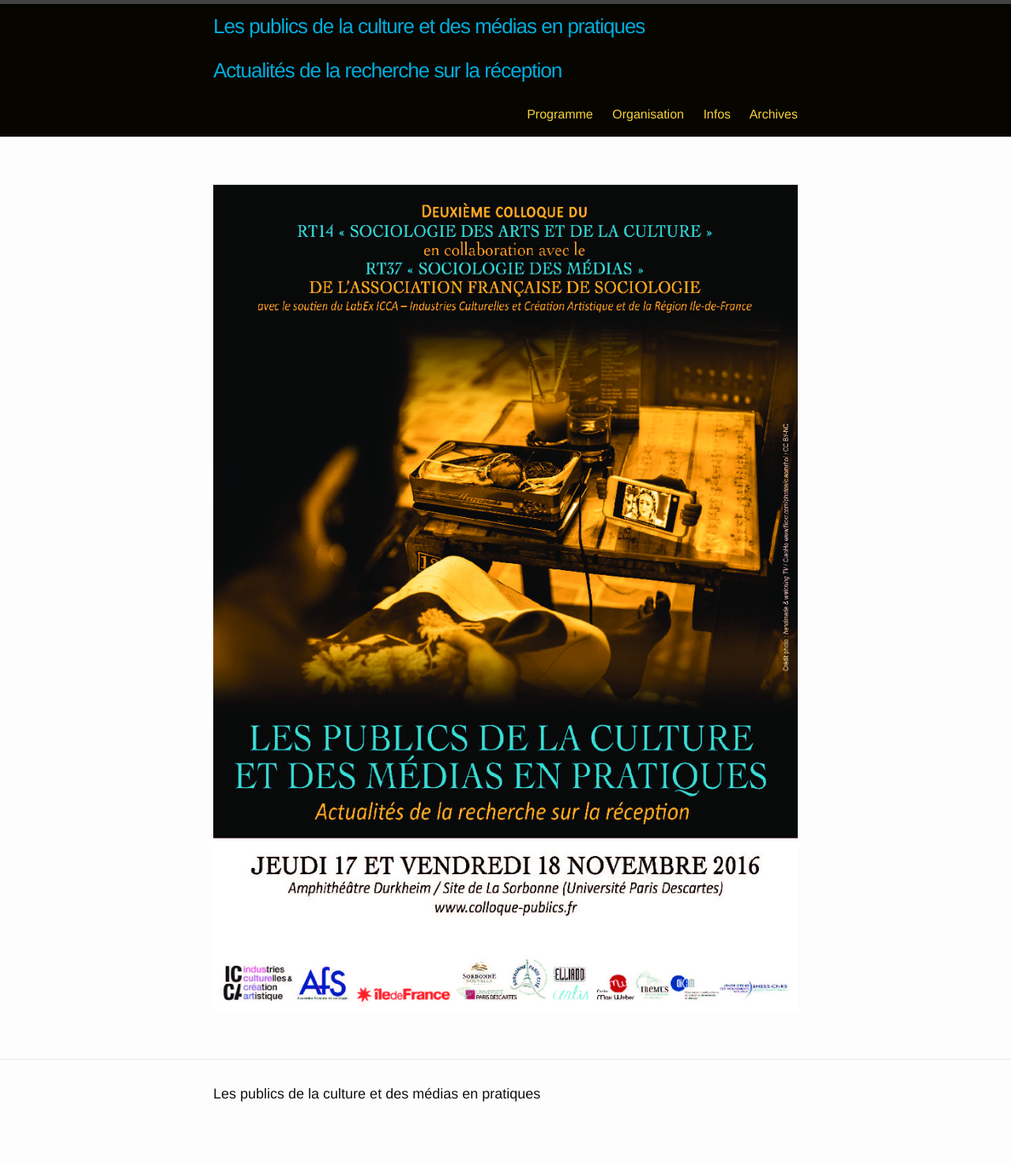
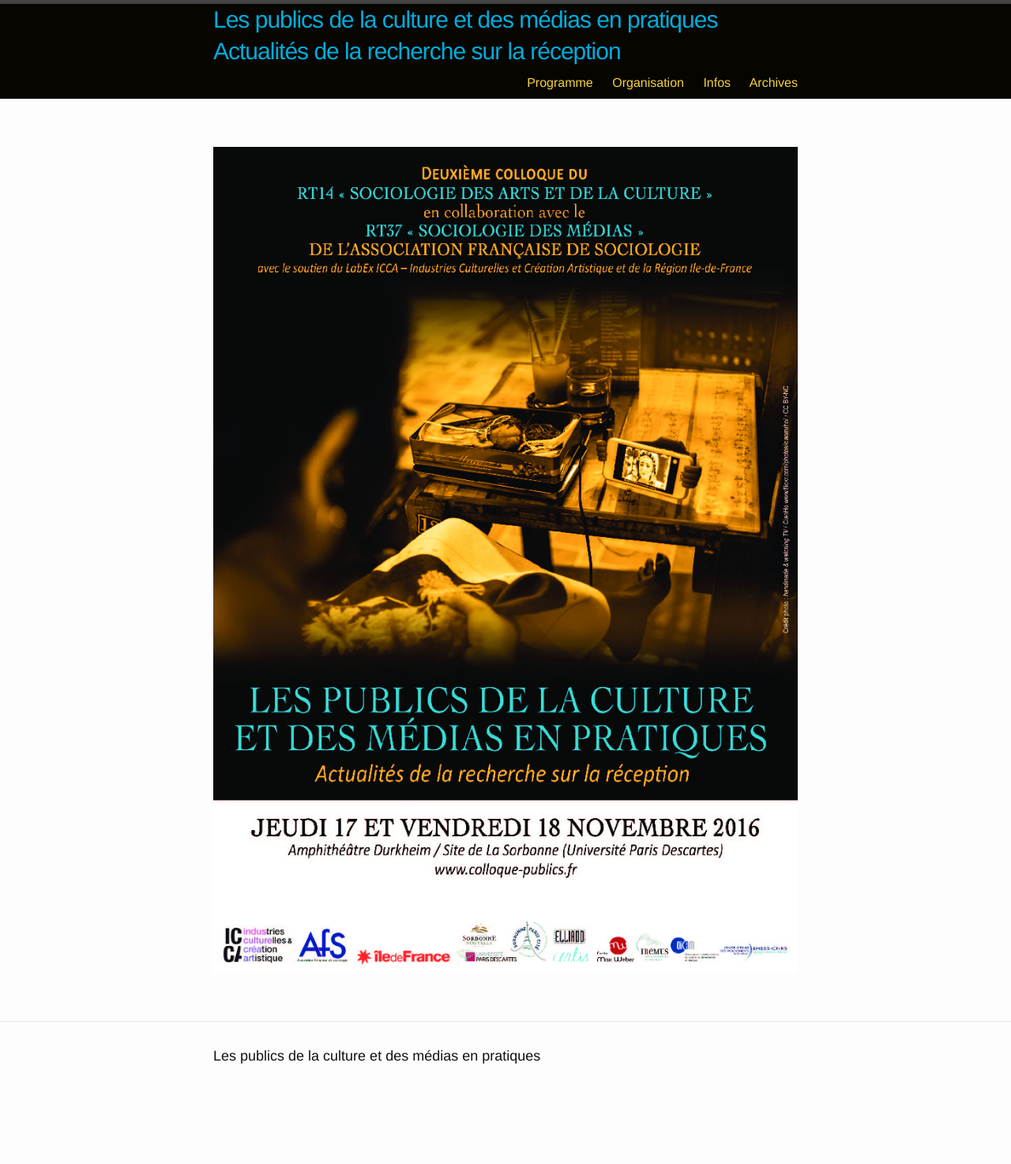
Before and after one commit to rt14-afs/rt14-afs.github.io, a Jekyll site: the page built from index.md, in a window 1280 px wide. Shown: the whole page at 79% size. Built offline with Jekyll 4.4.1, drawn with Linux system fonts in a browser that asks for light colours; after the commit the page ends 1426 px from its top, so only the background shows below that.

Commit message:
rendre le titre plus compact

```diff
--- a/_sass/_layout.scss
+++ b/_sass/_layout.scss
@@ -11,10 +11,10 @@
 }
 
 .site-title {
-    font-size: 26px;
+    font-size: 30px;
     font-weight: 300;
     color: $blue-color-rt;
-    line-height: 56px;
+    line-height: 40px;
     letter-spacing: -1px;
     margin-bottom: 0;
     float: left;
@@ -27,7 +27,7 @@
 
 .site-nav {
     float: right;
-    line-height: 56px;
+    line-height: 40px;
 
     .menu-icon {
         display: none;
```
